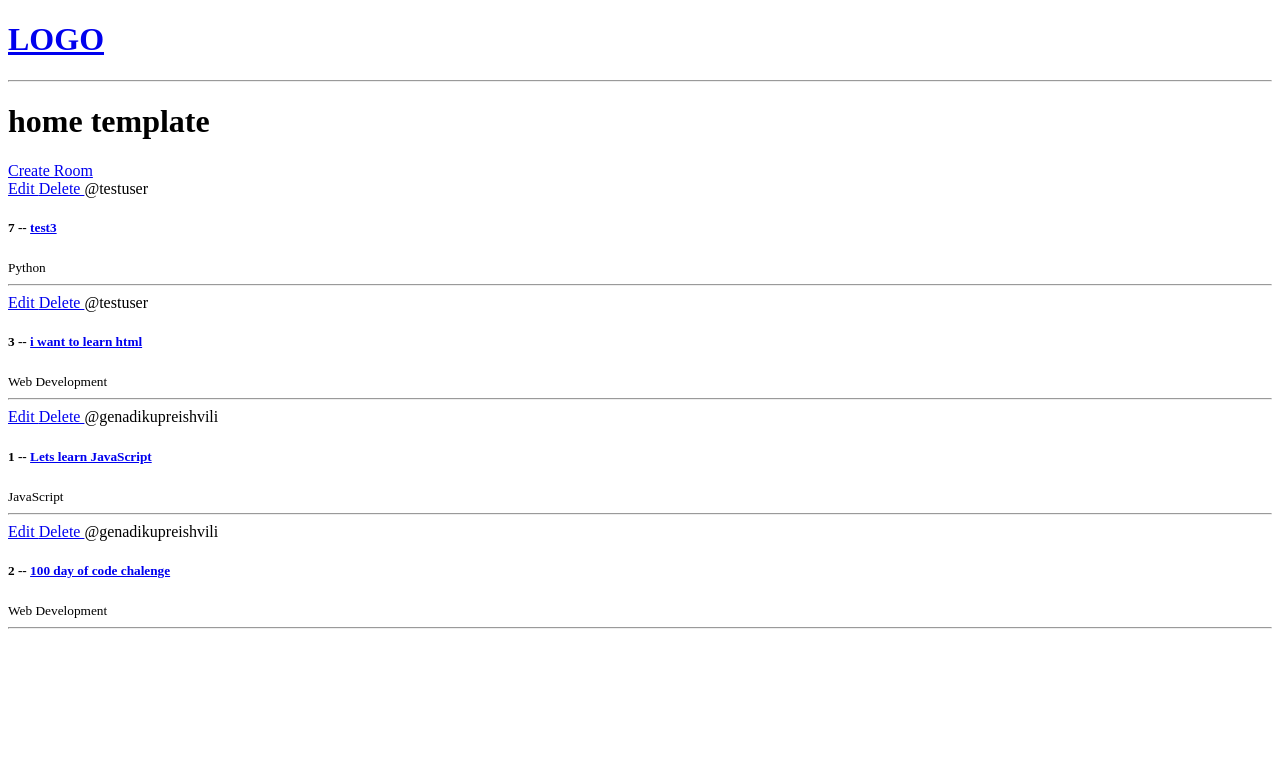
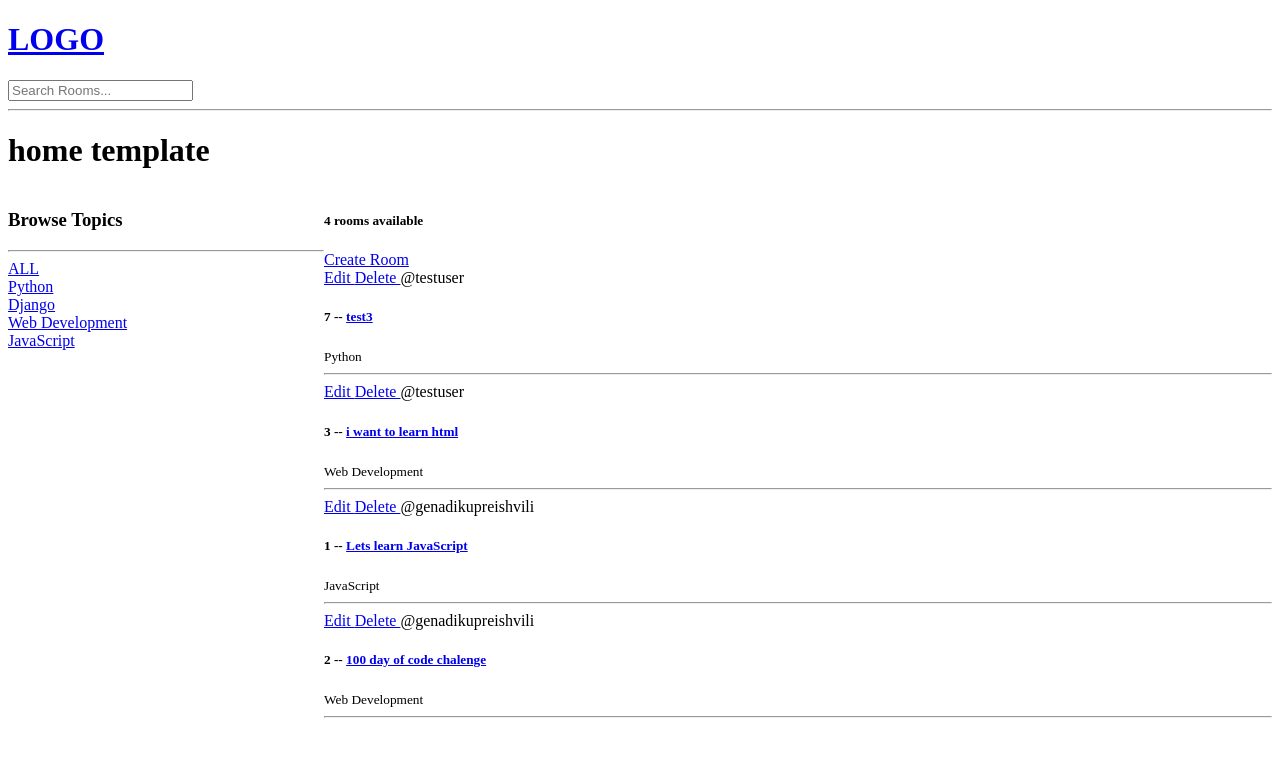
Before and after one commit to genadikupreishvili/GenHub, a Django app: page / in a window 1280 px wide. Shown: the top 757 px of the page. Run offline with Django 4.2, Linux system fonts and the light colour scheme; data comes from the database, SQL or seed files in the repository.

Commit message:
Add search functionality
- Modify base/templates/base/home.html to include search form
- Update base/views.py to handle search logic
- Modify templates/navbar.html to integrate search bar
- Update base/__pycache__/views.cpython-310.pyc (compiled Python file)

```diff
--- a/GenHub/base/templates/base/home.html
+++ b/GenHub/base/templates/base/home.html
@@ -2,10 +2,38 @@
 
 
 {%block content%}
+
+<style>
+    .home-container{
+        display: grid;
+        grid-template-columns: 1fr 3fr;
+    }
+</style>
+
 <h1> home template</h1>
 
-<dive>
-    <a href = '{% url "create-room" %}'> Create Room </a>
+<dive class="home-container">
+    <div>
+        <h3>Browse Topics</h3>
+        <hr>
+        <div>
+            <a href="{% url 'home' %}" >ALL</a>
+        </div>
+
+        {% for topic in topics %}
+        <div>
+            <a href="{% url 'home' %}?q={{topic.name}}" >{{topic.name}}</a>
+        </div>
+
+        {%endfor%}
+    </div>
+
+
+
+
+    <div>
+        <h5> {{room_count}} rooms available  </h5>
+        <a href = '{% url "create-room" %}'> Create Room </a>
     <div>
         {% for room in rooms %}
         <div>
@@ -18,6 +46,10 @@
         </div>
         {%endfor %}
     </div>
+    </div>
+
+
+
 </dive>
 
 
--- a/GenHub/base/views.py
+++ b/GenHub/base/views.py
@@ -1,12 +1,21 @@
 from django.shortcuts import render, redirect
-from . models import Room
+from django.db.models import Q
+from . models import Room, Topic
 from . forms import RoomForm
 
 #
 
-def home(request, ):
-    rooms = Room.objects.all()
-    context = {"rooms":rooms}
+def home(request):
+    q = request.GET.get('q') if request.GET.get('q') !=  None else ''
+    rooms = Room.objects.filter(
+        Q(topic__name__icontains = q) |
+        Q(name__icontains = q ) |
+        Q(description__icontains = q )
+        )
+    topics = Topic.objects.all()
+    room_count = rooms.count()
+
+    context = {"rooms":rooms, 'topics': topics, "room_count":room_count,  }
     return render(request, "base/home.html", context)
 
 def room(request, pk):
--- a/GenHub/templates/navbar.html
+++ b/GenHub/templates/navbar.html
@@ -2,4 +2,9 @@
     <h1> LOGO </h1>
 </a>
 
+<form method="GET" action="{% url 'home' %}">
+    <input type="text" name="q"  placeholder="Search Rooms..." />
+
+</form>
+
 <hr>
```
